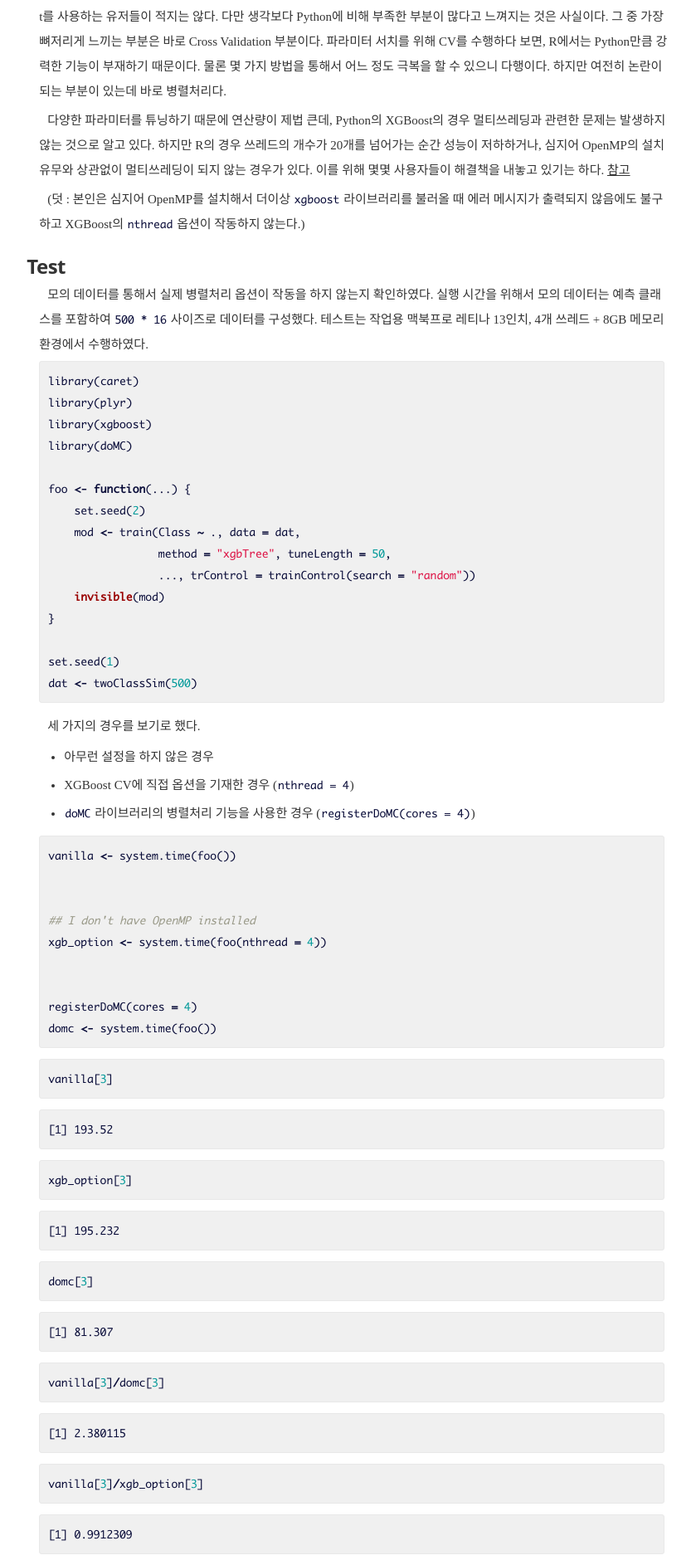
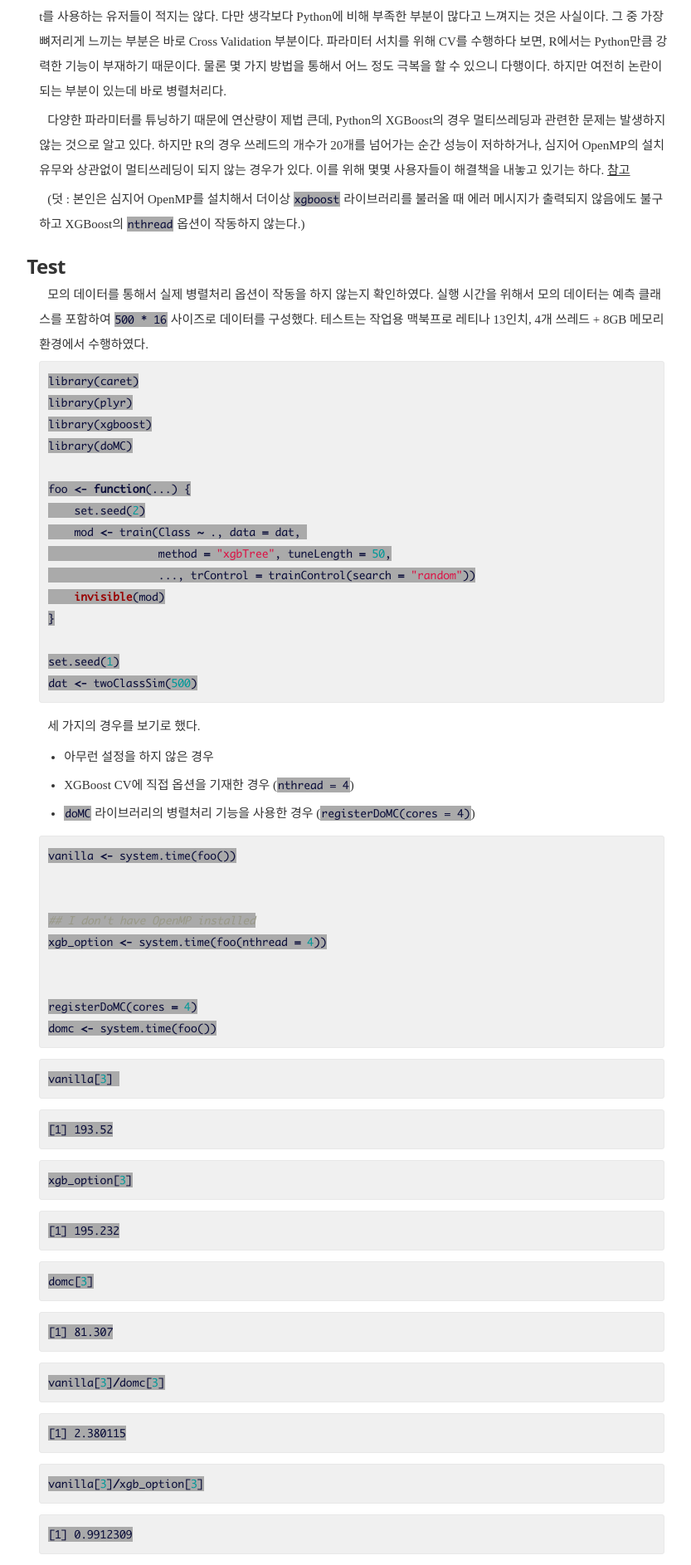
Before and after one commit to otzslayer/deprecated-blog, a Jekyll site: the page built from _posts/R/2016-12-18-xgboost-parallelization.md, in a window 1280 px wide. Shown: the part 1261-3147 px from the top of the page at 83% size, without its empty margins (226-1059 px from the left). Built offline with Jekyll 4.4.1, drawn with Linux system fonts in a browser that asks for light colours; nearby versions of some CDN libraries; some web fonts are replaced; library files that are not in the unit come from our copies.

Commit message:
New Post 161218

```diff
--- a/css/main.sass
+++ b/css/main.sass
@@ -466,7 +466,7 @@ body
         overflow-x: auto
         border: 1px solid #e8e8e8
         border-radius: 3px
-        background-color: #aaaaaa
+        background-color: #f0f0f0
         > code
           border: 0
           padding-right: 0
@@ -635,6 +635,7 @@ code
   text-align: left
   font-size: 13px
   color: #080b38
+  background-color: #aaaaaa
 
 code
   padding: 1px 1px
```
